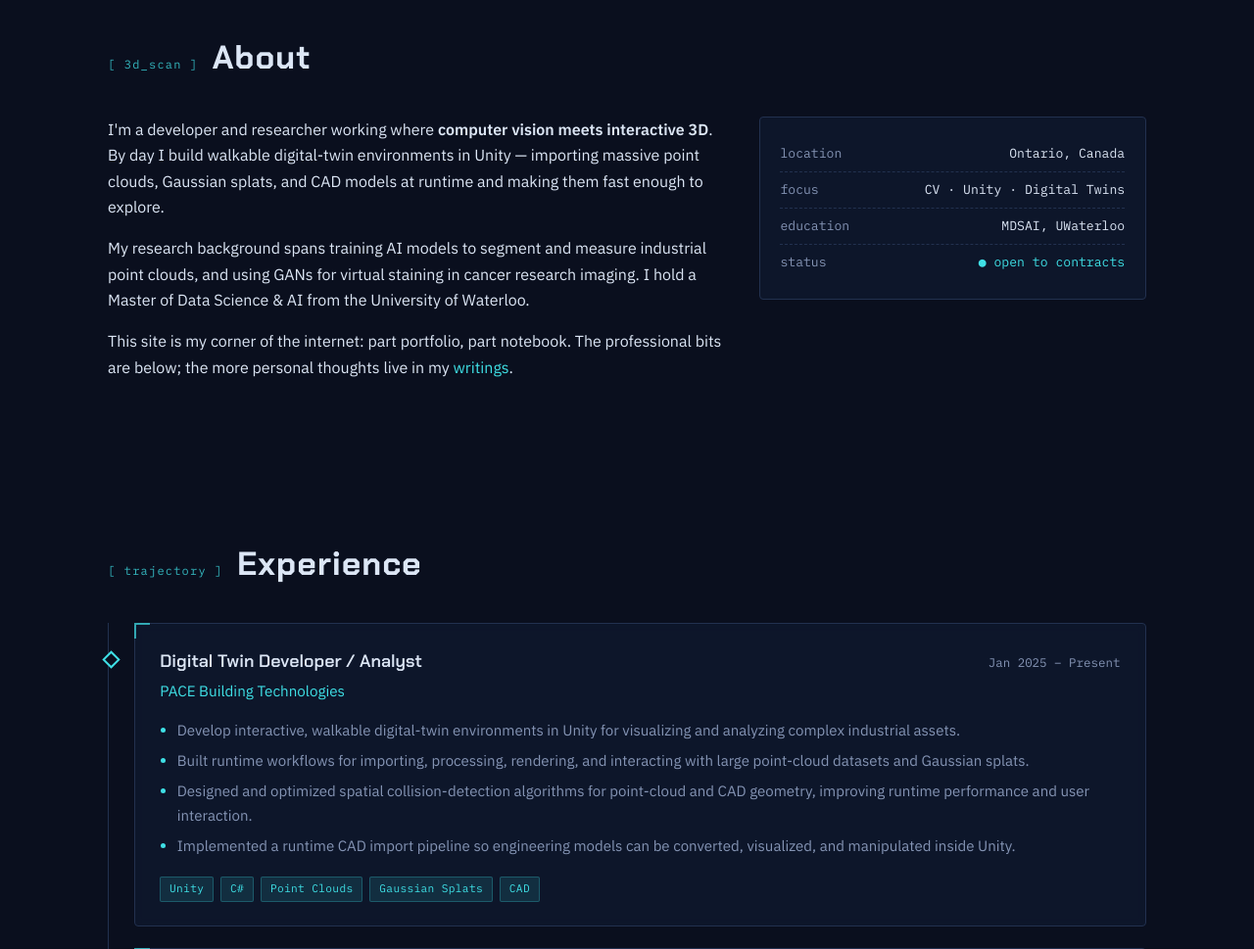
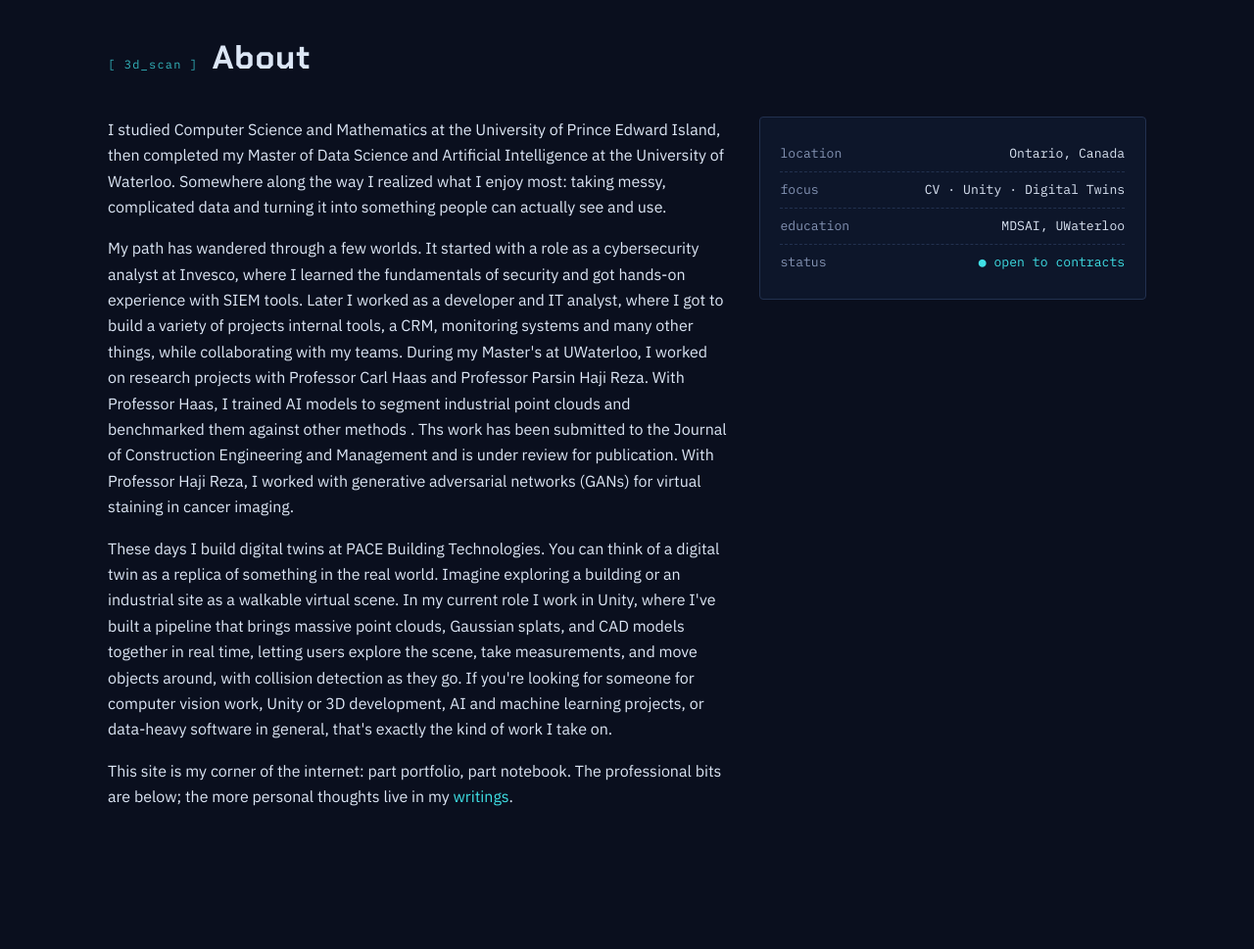
Before and after one commit to Ergopeoxy/negin-site, a Flask app: page / in a window 1280 px wide. Shown: the part 799-1768 px from the top of the page at 98% size. Run offline with Flask 3, Linux system fonts and the light colour scheme.

Commit message:
update gallery and about sections, add sitemap and robots.txt

```diff
--- a/app.py
+++ b/app.py
@@ -3,7 +3,7 @@ Negin Amou — personal site
 Run:  pip install -r requirements.txt
       flask run          (or: python app.py)
 """
-from flask import Flask, render_template, abort
+from flask import Flask, render_template, abort, Response, request, url_for
 
 from content.loader import (
     load_profile,
@@ -23,19 +23,13 @@ def inject_profile():
 
 @app.route("/")
 def index():
-    """Home page: renders every enabled section, in order.
-
-    To add / remove / reorder sections, edit content/sections.json —
-    no template or Python changes needed unless it's a brand-new section type.
-    """
     sections = load_enabled_sections()
-    writings = load_writings(limit=3)  # latest posts for the writings preview
+    writings = load_writings(limit=3)
     return render_template("index.html", sections=sections, writings=writings)
 
 
 @app.route("/writings/")
 def writings_index():
-    """Full archive of writings."""
     return render_template("writings_index.html", writings=load_writings())
 
 
@@ -47,6 +41,29 @@ def writing_post(slug):
     return render_template("writing_post.html", post=post)
 
 
+@app.route("/sitemap.xml")
+def sitemap():
+    """Generated on the fly — tells Google every page on the site."""
+    pages = [url_for("index", _external=True),
+             url_for("writings_index", _external=True)]
+    pages += [url_for("writing_post", slug=p["slug"], _external=True)
+              for p in load_writings()]
+    xml = '<?xml version="1.0" encoding="UTF-8"?>\n'
+    xml += '<urlset xmlns="http://www.sitemaps.org/schemas/sitemap/0.9">\n'
+    xml += "".join(f"<url><loc>{u}</loc></url>\n" for u in pages)
+    xml += "</urlset>"
+    return Response(xml, mimetype="application/xml")
+
+
+@app.route("/robots.txt")
+def robots():
+    """Generated on the fly — tells crawlers they're welcome, and where the sitemap is."""
+    return Response(
+        f"User-agent: *\nAllow: /\nSitemap: {request.url_root}sitemap.xml",
+        mimetype="text/plain",
+    )
+
+
 @app.errorhandler(404)
 def not_found(_):
     return render_template("404.html"), 404
--- a/content/loader.py
+++ b/content/loader.py
@@ -52,6 +52,8 @@ def load_enabled_sections():
             continue
         if "data" in section:
             section["items"] = _load_json(section["data"])
+        if "scan_images" in section:
+            section["items"] = load_gallery_items(section["scan_images"])
         sections.append(section)
     return sections
 
@@ -95,3 +97,25 @@ def load_writings(limit=None):
 def get_writing(slug):
     path = WRITINGS_DIR / f"{slug}.md"
     return _parse_post(path) if path.exists() else None
+
+IMAGE_EXTS = {".jpg", ".jpeg", ".png", ".gif", ".webp"}
+
+def load_gallery_items(folder):
+    """Scan static/<folder> for images. Captions come from gallery.json
+    if a matching entry exists; otherwise the filename becomes the caption."""
+    captions = {}
+    cap_file = CONTENT_DIR / "gallery.json"
+    if cap_file.exists():
+        with open(cap_file, encoding="utf-8") as f:
+            captions = {item["src"]: item.get("caption", "") for item in json.load(f)}
+
+    static_dir = CONTENT_DIR.parent / "static"
+    items = []
+    for p in sorted((static_dir / folder).glob("*")):
+        if p.suffix.lower() in IMAGE_EXTS:
+            src = f"{folder}/{p.name}"
+            items.append({
+                "src": src,
+                "caption": captions.get(src, p.stem.replace("-", " ").replace("_", " ")),
+            })
+    return items
--- a/content/sections.json
+++ b/content/sections.json
@@ -50,6 +50,6 @@
   "title": "Gallery",
   "nav": true,
   "enabled": true,
-  "data": "gallery.json"
+  "scan_images": "img/gallery"
 }
 ]
--- a/templates/sections/about.html
+++ b/templates/sections/about.html
@@ -3,18 +3,34 @@
     <h2 class="section-title"><span class="mono section-label">[ 3d_scan ]</span> {{ section.title }}</h2>
     <div class="about-grid">
       <div class="about-text">
-        <p>
-          I'm a developer and researcher working where <strong>computer vision meets
-          interactive 3D</strong>. By day I build walkable digital-twin environments in
-          Unity — importing massive point clouds, Gaussian splats, and CAD models at
-          runtime and making them fast enough to explore.
-        </p>
-        <p>
-          My research background spans training AI models to segment and measure
-          industrial point clouds, and using GANs for virtual staining in cancer
-          research imaging. I hold a Master of Data Science &amp; AI from the
-          University of Waterloo.
-        </p>
+     <p>
+        I studied Computer Science and Mathematics at the University of Prince Edward Island,
+        then completed my Master of Data Science and Artificial Intelligence at the University
+        of Waterloo. Somewhere along the way I realized what I enjoy most: taking messy,
+        complicated data and turning it into something people can actually see and use.
+      </p>
+      <p>
+        My path has wandered through a few worlds. It started with a role as a cybersecurity
+        analyst at Invesco, where I learned the fundamentals of security and got hands-on experience with
+        SIEM tools. Later I worked as a developer and IT analyst,
+        where I got to build a variety of projects internal tools, a CRM, monitoring systems and many other things,
+        while collaborating with my teams. During my Master's at UWaterloo, I worked on
+        research projects with Professor Carl Haas and Professor Parsin Haji Reza. With
+        Professor Haas, I trained AI models to segment industrial point clouds and benchmarked
+        them against other methods . Ths work has been submitted to the Journal of Construction
+        Engineering and Management and is under review for publication. With Professor Haji Reza,
+        I worked with generative adversarial networks (GANs) for virtual staining in cancer imaging.
+      </p>
+      <p>
+        These days I build digital twins at PACE Building Technologies. You can think of a
+        digital twin as a replica of something in the real world. Imagine exploring a building
+        or an industrial site as a walkable virtual scene. In my current role I work in Unity,
+        where I've built a pipeline that brings massive point clouds, Gaussian splats, and CAD
+        models together in real time, letting users explore the scene, take measurements, and
+        move objects around, with collision detection as they go. If you're looking for someone
+        for computer vision work, Unity or 3D development, AI and machine learning projects, or
+        data-heavy software in general, that's exactly the kind of work I take on.
+      </p>
         <p>
           This site is my corner of the internet: part portfolio, part notebook.
           The professional bits are below; the more personal thoughts live in my
--- a/templates/sections/gallery.html
+++ b/templates/sections/gallery.html
@@ -1,7 +1,9 @@
 <section class="section" id="{{ section.id }}">
   <div class="section-inner">
     <h2 class="section-title"><span class="mono section-label">[ frames ]</span> {{ section.title }}</h2>
-    <div class="gallery-grid">
+    <div class="carousel">
+      <button class="carousel-btn prev" aria-label="Previous image">‹</button>
+      <div class="carousel-track">
         {% for item in section["items"] %}
         <figure class="card gallery-item">
           <img src="{{ url_for('static', filename=item.src) }}" alt="{{ item.caption }}" loading="lazy">
@@ -9,5 +11,7 @@
         </figure>
         {% endfor %}
       </div>
+      <button class="carousel-btn next" aria-label="Next image">›</button>
+    </div>
   </div>
 </section>
```
Also changed, not shown: content/about.json (added, +7 -0 lines), static/css/style.css (+85 -5 lines), static/js/main.js (+38 -0 lines). Lines whose indentation alone changed are shown as unchanged.
